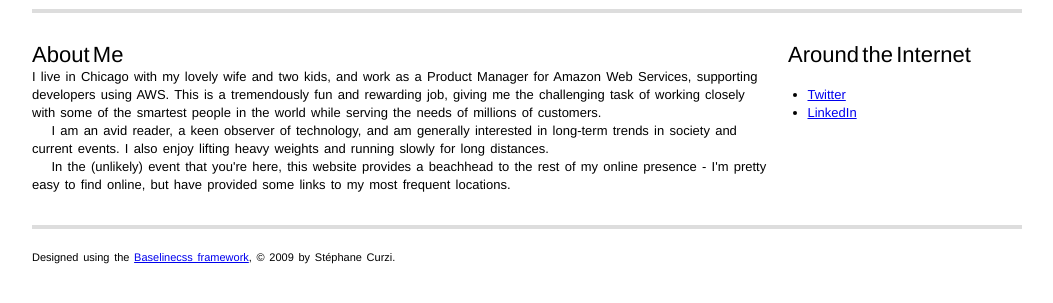
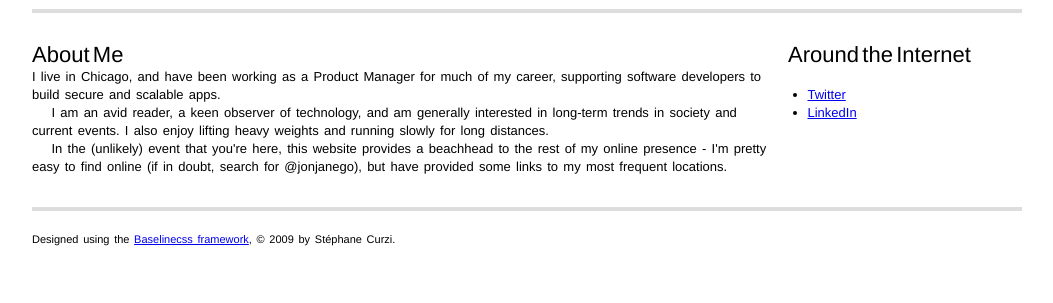
Before and after one commit to jonjanego/jonjanego.github.io, a plain HTML site: page index.html in a window 1280 px wide. Shown: the part 63-366 px from the top of the page, without its empty margins (113-1166 px from the left). Drawn offline with Linux system fonts and the light colour scheme.

Commit message:
Update index.html
remove AWS. basic updates.

```diff
--- a/index.html
+++ b/index.html
@@ -29,9 +29,9 @@
 				<div class="column width4">
 					<section class="column width3 first">
 						<h3>About Me</h3>
-						<p>I live in Chicago with my lovely wife and two kids, and work as a Product Manager for Amazon Web Services, supporting developers using AWS.  This is a tremendously fun and rewarding job, giving me the challenging task of working closely with some of the smartest people in the world while serving the needs of millions of customers.</p>
+						<p>I live in Chicago, and have been working as a Product Manager for much of my career, supporting software developers to build secure and scalable apps.</p>
 						<p>I am an avid reader, a keen observer of technology, and am generally interested in long-term trends in society and current events.  I also enjoy lifting heavy weights and running slowly for long distances.</p>
-						<p>In the (unlikely) event that you're here, this website provides a beachhead to the rest of my online presence - I'm pretty easy to find online, but have provided some links to my most frequent locations.</p>
+						<p>In the (unlikely) event that you're here, this website provides a beachhead to the rest of my online presence - I'm pretty easy to find online (if in doubt, search for @jonjanego), but have provided some links to my most frequent locations.</p>
 					</section>
 					<aside class="column width1">
 						<h3>Around the Internet</h3>
```
